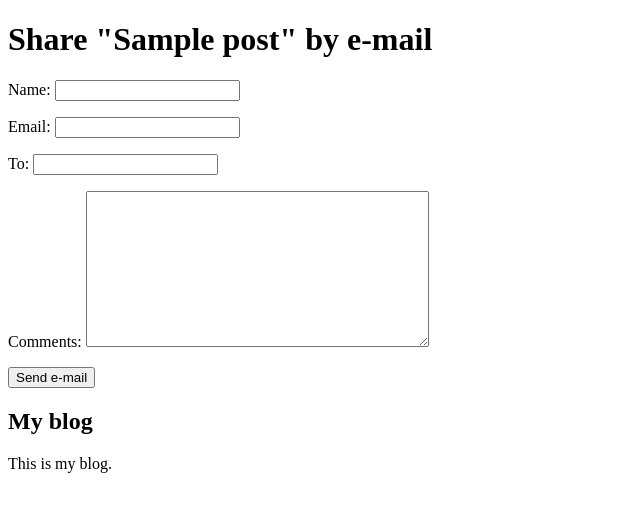
After one commit to YutFut/Django-Example, a Django app: page /blog/1/post_share/ in a window 1280 px wide. The commit adds this page. Shown: the top 512 px of the page, without its empty margins (0-640 px from the left). Run offline with Django 3.2, Linux system fonts and the light colour scheme; tables that the repository leaves empty hold one stand-in row (values such as "Sample post").

Commit message:
send a post by email

```diff
--- a/Blog/mysite/blog/admin.py
+++ b/Blog/mysite/blog/admin.py
@@ -6,7 +6,7 @@ from .models import Post
 # что и функция admin.site.register():
 # регистрирует декорируемый класс – наследник ModelAdmin.
 class PostAdmin(admin.ModelAdmin):
-    list_display = ('title', 'slug', 'author', 'publish', 'status')
+    list_display = ('id', 'title', 'slug', 'author', 'publish', 'status')
     list_filter = ('status', 'created', 'publish', 'author')
     search_fields = ('title', 'body')
     prepopulated_fields = {'slug': ('title',)}
--- /dev/null
+++ b/Blog/mysite/blog/forms.py
@@ -0,0 +1,8 @@
+from django import forms
+
+
+class EmailPostForm(forms.Form):
+    name = forms.CharField(max_length=25)
+    email = forms.EmailField()
+    to = forms.EmailField()
+    comments = forms.CharField(required=False,widget=forms.Textarea)
--- a/Blog/mysite/blog/urls.py
+++ b/Blog/mysite/blog/urls.py
@@ -12,4 +12,5 @@ urlpatterns = [
     path('post_list_3/', views.MyPaginator.post_list_3, name='post_list_3'),
     path('post_list_view/', views.PostListView.as_view(), name='post_list_view'),
     path('<int:year>/<int:month>/<int:day>/<str:author>/<slug:post>/', views.post_detail, name='post_detail'),
+    path('<int:post_id>/post_share/', views.post_share, name='post_share'),
 ]
--- a/Blog/mysite/blog/views.py
+++ b/Blog/mysite/blog/views.py
@@ -1,8 +1,39 @@
-from django.shortcuts import render, get_object_or_404
+from django.shortcuts import redirect, render, get_object_or_404
 from django.core.paginator import Paginator, EmptyPage, PageNotAnInteger
 from django.views.generic import ListView
+from django.core.mail import send_mail
+from django.urls import reverse
 
 from .models import Post, User
+from .forms import EmailPostForm
+
+
+def post_share(request, post_id):
+    # Получение статьи по идентификатору.
+    post = get_object_or_404(Post, id=post_id, status='published')
+    if request.method == 'POST':
+        # Форма была отправлена на сохранение.
+        form = EmailPostForm(request.POST)
+        if form.is_valid():
+            # Все поля формы прошли валидацию.
+            cd = form.cleaned_data
+            # Отправка электронной почты.
+            post_url = request.build_absolute_uri(post.get_absolute_url())
+            subject = '{} ({}) recommends you reading "{}"'.format(cd['name'], cd['email'], post.title)
+            message = 'Read "{}" at {}\n\n{}\'s comments:{}'.format(post.title, post_url, cd['name'], cd['comments'])
+            send_mail(subject, message, 'admin@myblog.com', [cd['to']])
+            sent = True
+            return redirect('/blog/post_list/')
+            # return redirect(reverse('post_detail', args=[
+            #     post.publish.year,
+            #     post.publish.month,
+            #     post.publish.day,
+            #     post.author,
+            #     post.slug
+            # ]))
+    else:
+        form = EmailPostForm()
+        return render(request, 'post/post_share.html', {'post': post, 'form': form})
 
 
 def post_list(request):
--- a/Blog/mysite/templates/post/post_detail.html
+++ b/Blog/mysite/templates/post/post_detail.html
@@ -4,4 +4,7 @@
     <h1>{{ post.title }}</h1>
     <p class="date">Published {{ post.publish }} by {{ post.author }}</p>
     {{ post.body|linebreaks }}
+    <p>
+        <a href="{% url 'post_share' post.id %}">Share this post</a>
+    </p>
 {% endblock %}
--- /dev/null
+++ b/Blog/mysite/templates/post/post_share.html
@@ -0,0 +1,15 @@
+{% extends "base.html" %}
+{% block title %}Share a post{% endblock %}
+{% block content %}
+    {% if sent %}
+        <h1>E-mail successfully sent</h1>
+        <p>"{{ post.title }}" was successfully sent to {{ form.cleaned_data.to }}.</p>
+    {% else %}
+        <h1>Share "{{ post.title }}" by e-mail</h1>
+        <form action="." method="post">
+            {{ form.as_p }}
+            {% csrf_token %}
+            <input type="submit" value="Send e-mail">
+        </form>
+    {% endif %}
+{% endblock %}
```
Also changed, not shown: Blog/mysite/mysite/settings.py (+7 -0 lines).
